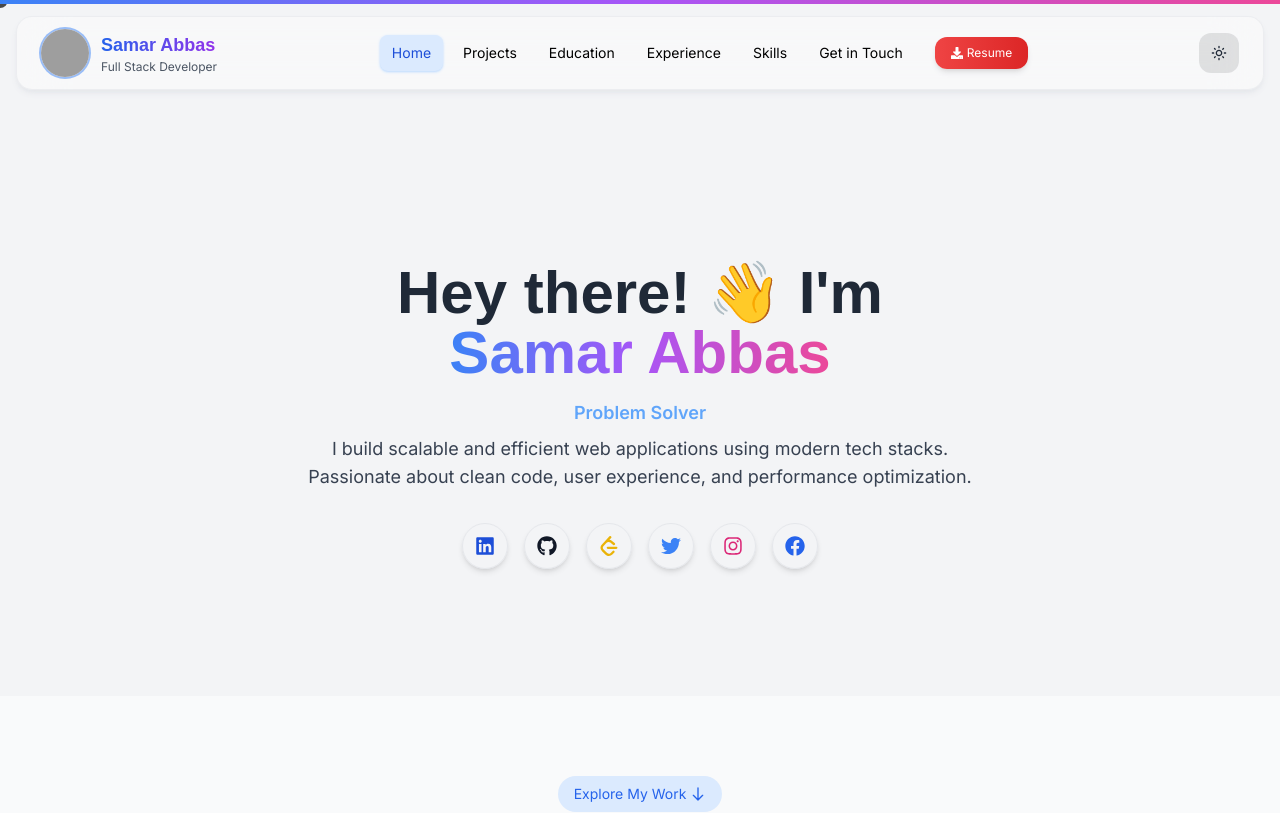
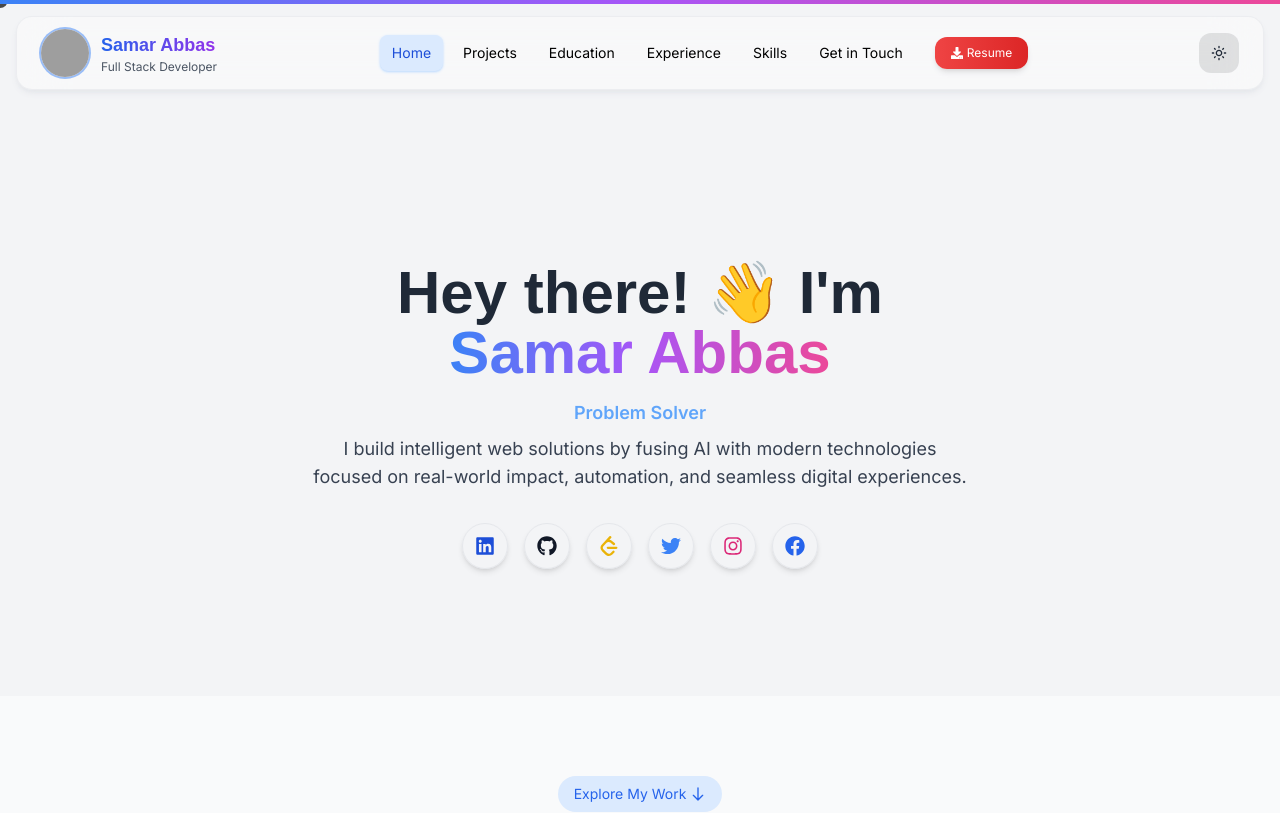
Before and after one commit to samar-abbas-786/samar.dev, a React (Vite) app: page / in a window 1280 px wide. Shown: the top 813 px of the page. Built offline with nearby package versions, Linux system fonts and the light colour scheme; grey boxes are pictures that could not be loaded.

Commit message:
chnage summary

```diff
--- a/src/components/right.jsx
+++ b/src/components/right.jsx
@@ -155,11 +155,11 @@ const Right = () => {
             dark ? "text-gray-300" : "text-gray-700"
           }`}
         >
-          I build scalable and efficient web applications using modern tech
-          stacks.
+          I build intelligent web solutions by fusing AI with modern
+          technologies
           <br />
-          Passionate about clean code, user experience, and performance
-          optimization.
+          focused on real-world impact, automation, and seamless digital
+          experiences.
         </p>
 
         <div className="mt-8 flex flex-wrap justify-center gap-4">
```
